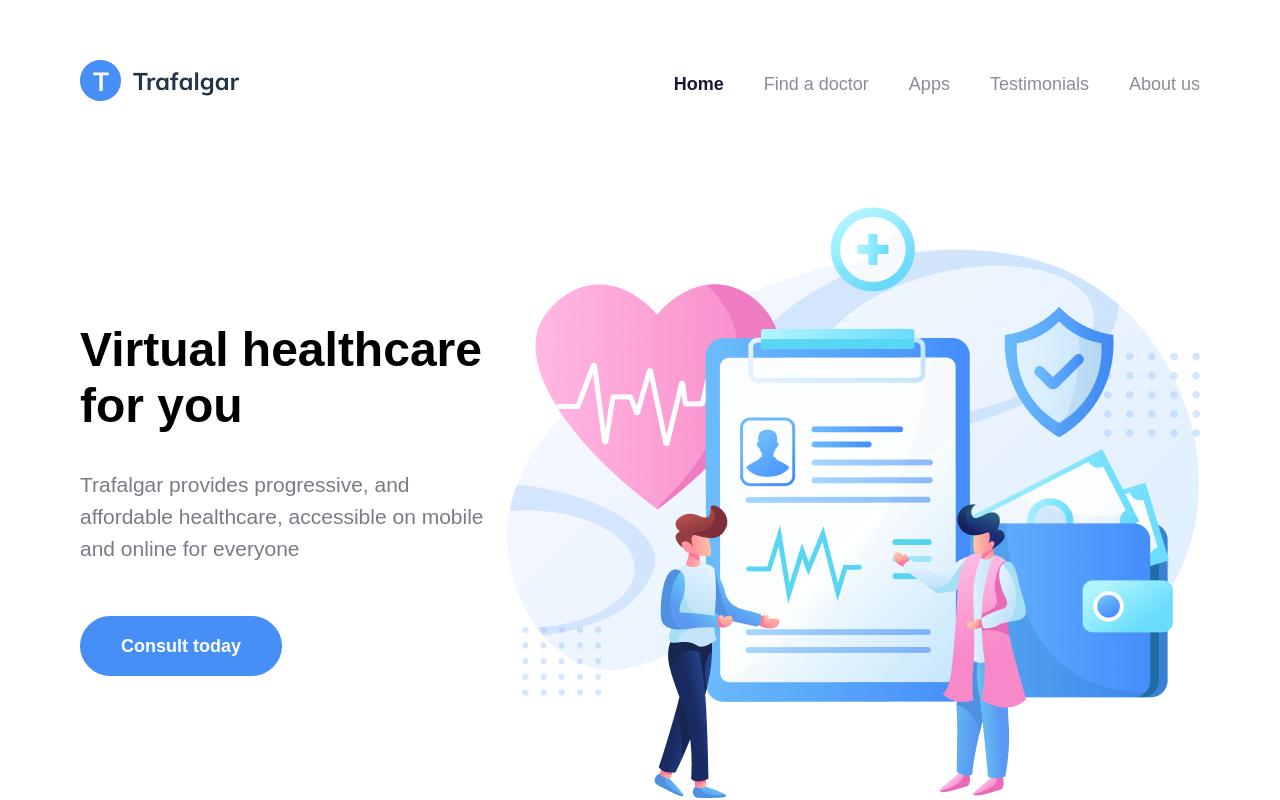
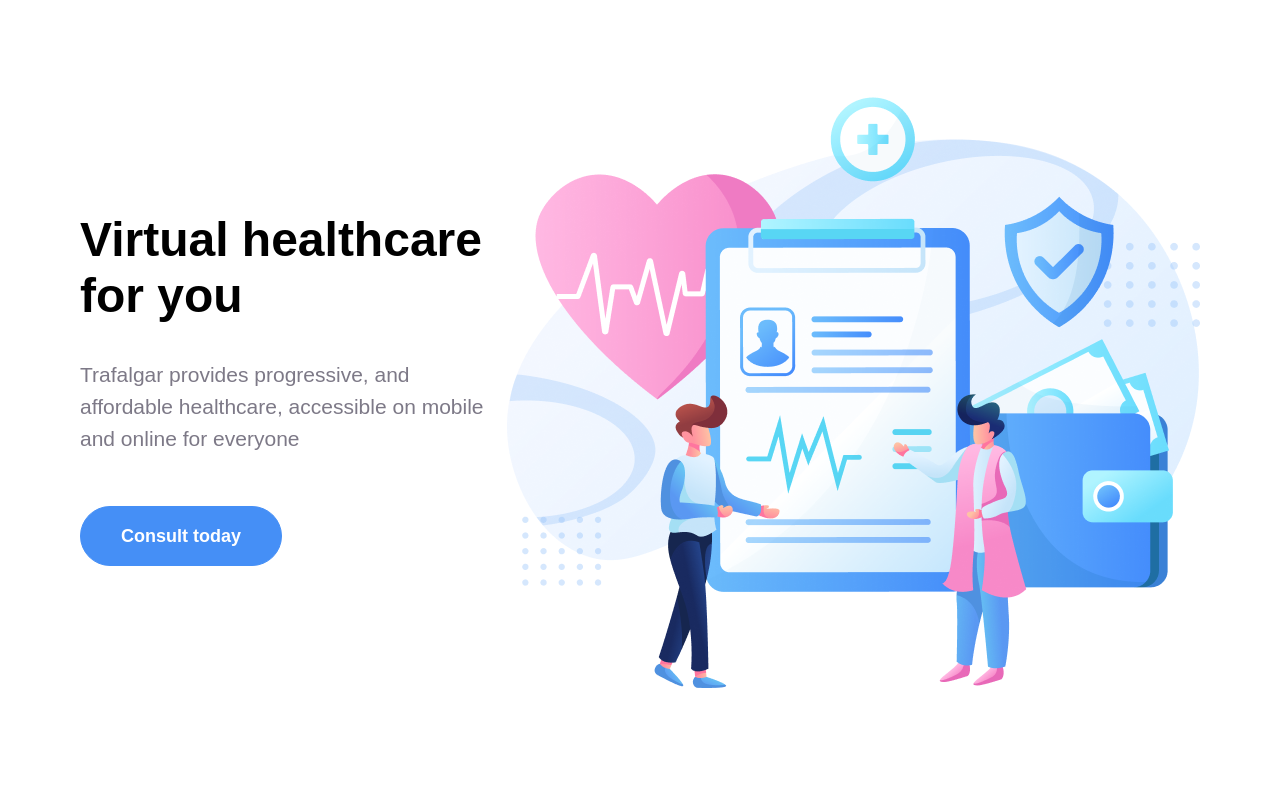
Before and after one commit to 010101tokhir/project, a plain HTML site: page index.html in a window 1280 px wide. Shown: the top 800 px of the page. Drawn offline with Linux system fonts and the light colour scheme; a web font is replaced by a local one.

Commit message:
i'm tokhir

```diff
--- a/index.html
+++ b/index.html
@@ -11,20 +11,6 @@
 
 </head>
 <body>
-  <header class="navbar">
-    <div class="container navbar-container">
-     <a href="index.html">
-      <img class="logo" src="logo.png" width="160" height="41" alt="Trafalgar logo">
-     </a>
-     <ul class="navbar-list">
-      <li class="active navbar-list__item"><a class="navbar-list__item-link" href="#">Home</a></li>
-      <li class="navbar-list__item"><a class="navbar-list__item-link" href="#">Find a doctor</a></li>
-      <li class="navbar-list__item"><a class="navbar-list__item-link" href="#">Apps</a></li>
-      <li class="navbar-list__item"><a class="navbar-list__item-link" href="#">Testimonials</a></li>
-      <li class="navbar-list__item"><a class="navbar-list__item-link" href="#">About us</a></li>
-     </ul>
-    </div><!-- End of container -->
-   </header><!-- End of navbar -->
 
 
    <main  class="main-body">
--- a/style.css
+++ b/style.css
@@ -106,7 +106,7 @@ border: 1px solid #458ff6;
 }
 .button-white {
 display: inline-block;
-padding: 15px 40px;
+padding: 16px 40px;
 font-size: 18px;
 font-weight: 700;
 text-decoration: none;
```
